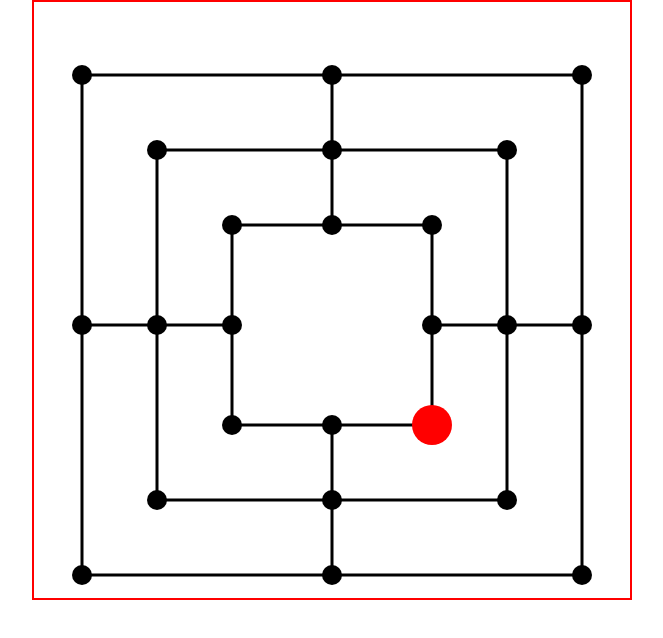
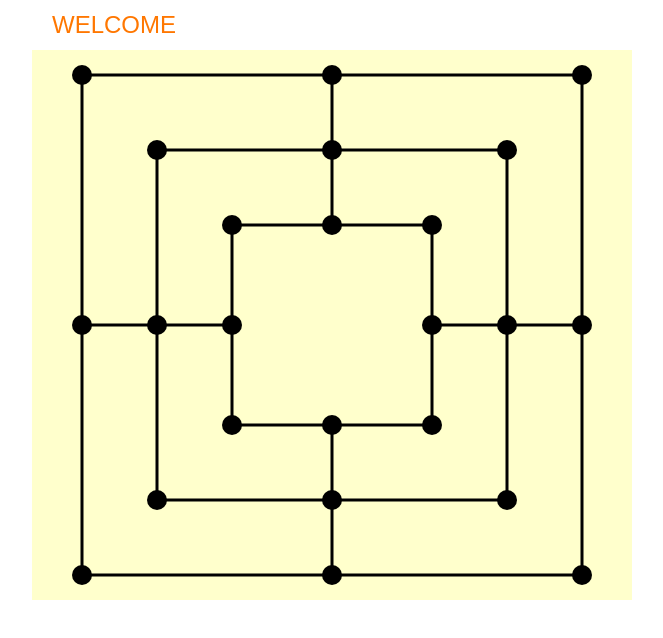
Before and after one commit to skigun/jeu-du-moulin, a plain HTML site: page index.html in a window 1280 px wide. Shown: the whole page, without its empty margins (308-971 px from the left). Drawn offline with Linux system fonts and the light colour scheme.

Commit message:
Add menu

```diff
--- a/index.html
+++ b/index.html
@@ -8,6 +8,7 @@
 
         <script type="text/javascript" src="js/lib/easeljs-0.6.0.min.js"></script>
         <script type="text/javascript" src="js/game.js"></script>
+        <script type="text/javascript" src="js/menu.js"></script>
         <script type="text/javascript" src="js/map.js"></script>
         <script type="text/javascript" src="js/piece.js"></script>
         <script type="text/javascript" src="js/board.js"></script>
--- a/js/board.js
+++ b/js/board.js
@@ -6,10 +6,16 @@ JDM.Board = {
             this.positions[i] = [0, 0, 0, 0, null, 0, 0, 0, 0];
         }
 
-        new JDM.piece(this.translatePosition({tab: 2, num: 8}), 1);
+
     },
 
-    translatePosition: function(position) {
+    placement: function() {
+        JDM.Map.addEventListener('click', function () {
+
+        });
+    },
+
+    translatePositionToPixel: function(position) {
         if (position.num < 0 || position.num == 4 || position.num > 8 ) {
             throw new Error('Wrong position, set to ' + position.num);
         }
--- a/js/game.js
+++ b/js/game.js
@@ -1,4 +1,7 @@
+var PLACEMENT = 1;
+
 var JDM = {
     canvas: null,
-    stage: null
+    stage: null,
+    step: 0
 };
--- a/js/map.js
+++ b/js/map.js
@@ -9,7 +9,7 @@ JDM.Map = {
     init: function() {
         JDM.stage.addChild(this.mapContainer);
 
-        this.cube0.graphics.setStrokeStyle(4).beginStroke('#f00').beginFill('#fff').drawRect(0, 0, 600, 600);
+        this.cube0.graphics.beginFill('#ffc').drawRect(0, 50, 600, 550);
         this.cube1.graphics.setStrokeStyle(3).beginStroke('#000').drawRect(50, 75, 500, 500);
         this.cube2.graphics.setStrokeStyle(3).beginStroke('#000').drawRect(125, 150, 350, 350);
         this.cube3.graphics.setStrokeStyle(3).beginStroke('#000').drawRect(200, 225, 200, 200);
@@ -36,7 +36,7 @@ JDM.Map = {
         for (var j = 0; j < 3; j++) {
             for (var i = 0; i < 9; i++) {
                 if (i != 4) {
-                    var position = JDM.Board.translatePosition({tab: j, num: i})
+                    var position = JDM.Board.translatePositionToPixel({tab: j, num: i})
                     var _circle = circle.clone();
                     _circle.x = position.x;
                     _circle.y = position.y;
--- /dev/null
+++ b/js/menu.js
@@ -0,0 +1,14 @@
+JDM.Menu = {
+    message: 'Welcome',
+    menuContainer: new createjs.Container(),
+
+    init: function() {
+        JDM.stage.addChild(this.menuContainer);
+
+        var message = new createjs.Text('WELCOME', '24px Arial', '#ff7700');
+        message.x = 20;
+        message.y = 14;
+
+        this.menuContainer.addChild(message);
+    }
+};
--- a/js/piece.js
+++ b/js/piece.js
@@ -1,5 +1,4 @@
 JDM.piece = function (position, player) {
-
     this.shape = new createjs.Shape();
 
     if (player == 1) {
@@ -9,7 +8,9 @@ JDM.piece = function (position, player) {
     }
 
     this.shape.graphics.drawCircle(position.x, position.y, 20);
-
     JDM.Map.mapContainer.addChild(this.shape);
 
+    this.shape.addEventListener('click', function(e) {
+        console.log(e.target.id);
+    });
 };
--- a/js/start.js
+++ b/js/start.js
@@ -8,6 +8,7 @@ window.onload = function() {
     JDM.canvas.height = 600;
     JDM.canvas.getContext('2d');
 
+    JDM.Menu.init();
     JDM.Map.init();
     JDM.Board.init();
     JDM.stage.update();
```
